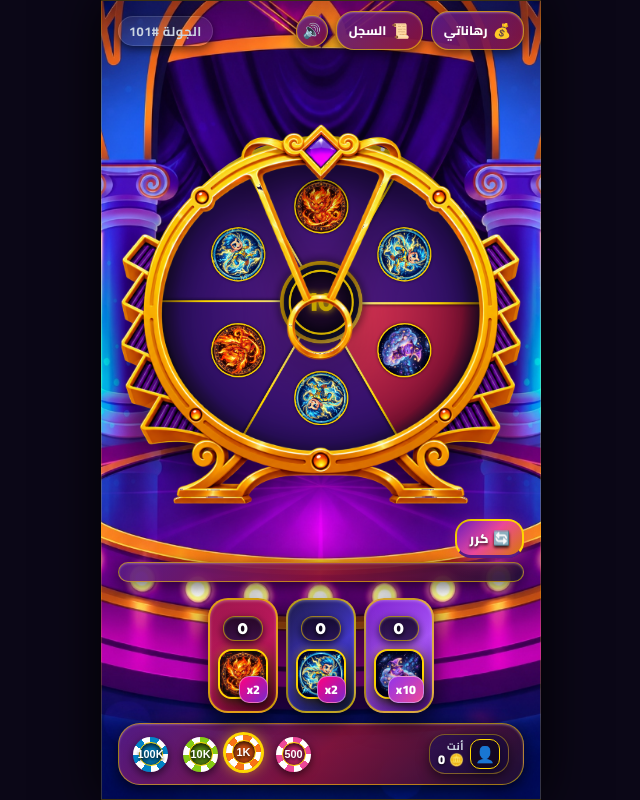
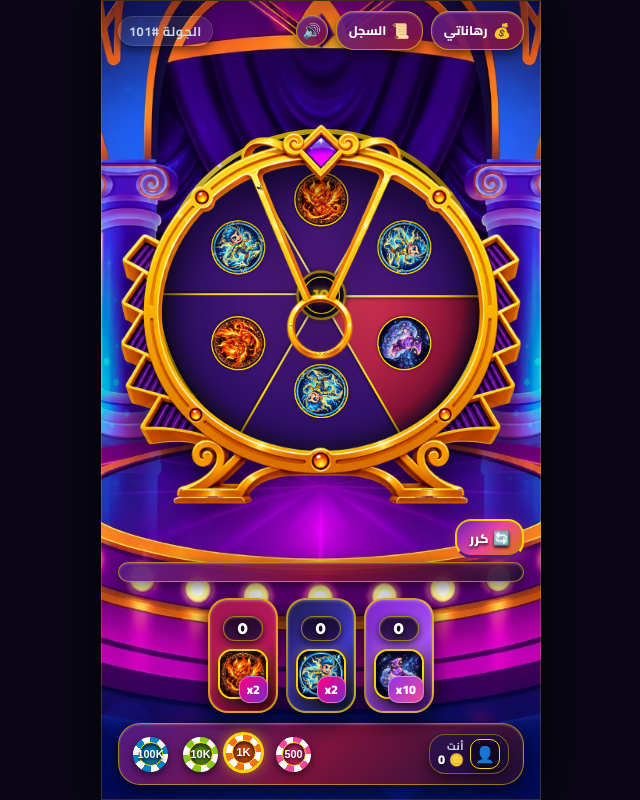
Before and after one commit to engyhamid860-lang/dream-game, a website: page public/index.html in a window 1280 px wide. Shown: the whole page, without its empty margins (319-959 px from the left). Drawn offline with nearby package versions, Linux system fonts and the light colour scheme; no server answers.

Commit message:
Center countdown circle 100% pixel-perfect inside frame center ring at top 42.4%

```diff
--- a/public/app.js
+++ b/public/app.js
@@ -289,22 +289,22 @@ function initApp() {
     const displayTimer = (liveTimerVal !== null && liveTimerVal !== undefined) ? liveTimerVal : currentLiveTimer;
     const isWarning = displayTimer <= 3 && displayTimer > 0;
 
-    // Medallion Outer Bevel Ring (تكبير دائرة العد التنازلي المركزية بوضوح ضخم وعملاق)
+    // Medallion Outer Bevel Ring (توسط دقيق 100% في منتصف الحلقة الذهبية للإطار)
     wheelCtx.save();
     wheelCtx.beginPath();
-    wheelCtx.arc(centerX, centerY, 65, 0, Math.PI * 2);
+    wheelCtx.arc(centerX, centerY, 39, 0, Math.PI * 2);
     wheelCtx.fillStyle = '#1e1b4b';
     wheelCtx.fill();
     wheelCtx.strokeStyle = rimGrad;
-    wheelCtx.lineWidth = 6;
+    wheelCtx.lineWidth = 4;
     wheelCtx.shadowColor = '#000000';
-    wheelCtx.shadowBlur = 15;
+    wheelCtx.shadowBlur = 10;
     wheelCtx.stroke();
 
     // Inner Medallion Core Circle
     wheelCtx.beginPath();
-    wheelCtx.arc(centerX, centerY, 52, 0, Math.PI * 2);
-    const coreGrad = wheelCtx.createRadialGradient(centerX, centerY, 5, centerX, centerY, 52);
+    wheelCtx.arc(centerX, centerY, 30, 0, Math.PI * 2);
+    const coreGrad = wheelCtx.createRadialGradient(centerX, centerY, 4, centerX, centerY, 30);
     if (isWarning) {
       coreGrad.addColorStop(0, '#ef4444');
       coreGrad.addColorStop(1, '#7f1d1d');
@@ -315,7 +315,7 @@ function initApp() {
     wheelCtx.fillStyle = coreGrad;
     wheelCtx.fill();
     wheelCtx.strokeStyle = isWarning ? '#fca5a5' : '#ffd700';
-    wheelCtx.lineWidth = 3.5;
+    wheelCtx.lineWidth = 2.2;
     wheelCtx.stroke();
 
     // Timer / Symbol Text inside Medallion
@@ -324,16 +324,16 @@ function initApp() {
 
     if (displayTimer !== null && displayTimer !== undefined && displayTimer > 0) {
       const formatted = displayTimer < 10 ? `0${displayTimer}` : `${displayTimer}`;
-      wheelCtx.font = '900 40px Outfit, Cairo, sans-serif';
+      wheelCtx.font = '900 24px Outfit, Cairo, sans-serif';
       wheelCtx.fillStyle = isWarning ? '#ffffff' : '#ffd700';
       wheelCtx.shadowColor = isWarning ? '#ef4444' : '#ffd700';
-      wheelCtx.shadowBlur = 12;
-      wheelCtx.fillText(formatted, centerX, centerY + 2);
+      wheelCtx.shadowBlur = 8;
+      wheelCtx.fillText(formatted, centerX, centerY + 1);
     } else {
-      wheelCtx.font = '900 22px Cairo, sans-serif';
+      wheelCtx.font = '900 14px Cairo, sans-serif';
       wheelCtx.fillStyle = '#ffd700';
       wheelCtx.shadowColor = '#ffd700';
-      wheelCtx.shadowBlur = 10;
+      wheelCtx.shadowBlur = 6;
       wheelCtx.fillText('★ DL ★', centerX, centerY);
     }
     wheelCtx.restore();
--- a/public/style.css
+++ b/public/style.css
@@ -570,7 +570,7 @@ body {
 
 #wheelCanvas {
   position: absolute;
-  top: 44.3%;
+  top: 42.4%;
   left: 50%;
   transform: translate(-50%, -50%);
   width: 61.5%;
```
